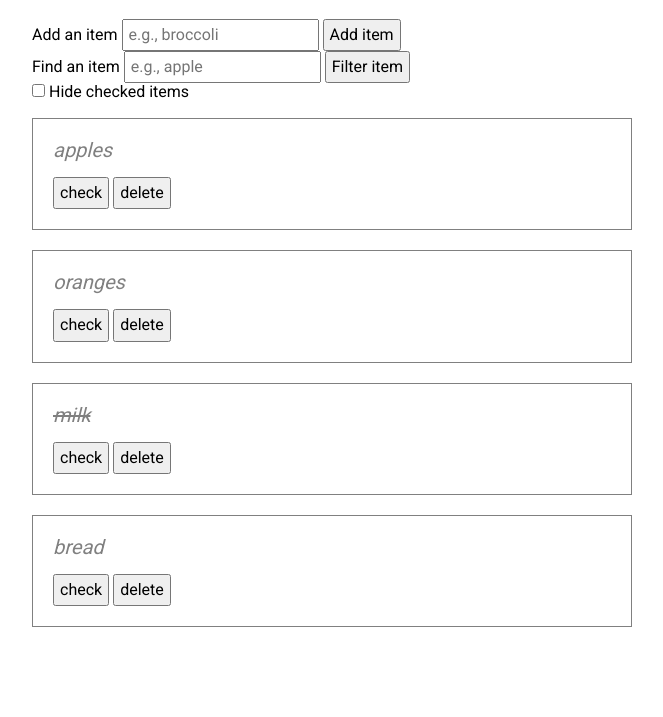
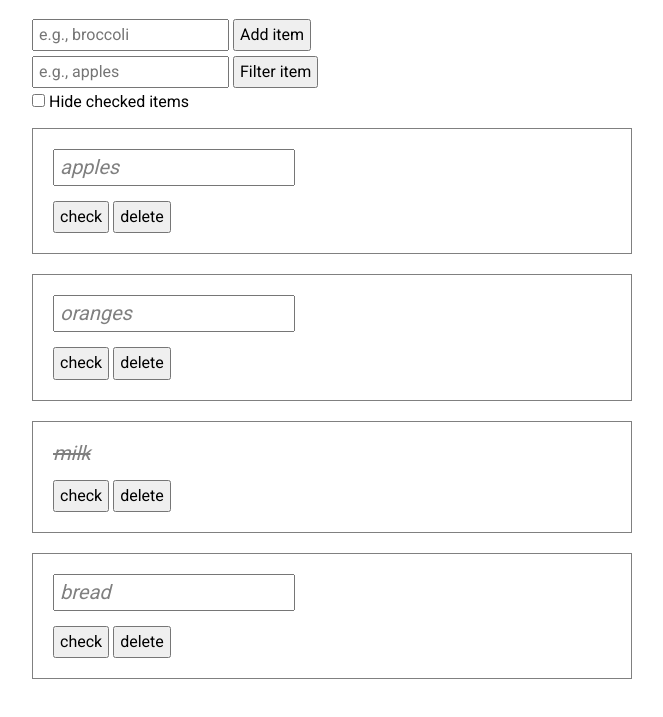
Before and after one commit to thinkful-ei-armadillo/shopping-solo-Andrew, a plain HTML site: page index.html in a window 1280 px wide. Shown: the part 61-778 px from the top of the page, without its empty margins (308-971 px from the left). Drawn offline with nearby package versions, Linux system fonts and the light colour scheme.

Commit message:
all features working

```diff
--- a/index.css
+++ b/index.css
@@ -49,3 +49,11 @@
   .shopping-item__checked {
     text-decoration: line-through;
   }
+
+  #js-shopping-list-form {
+    margin-bottom: 5px;
+  }
+
+  #js-filtered-list-form {
+    margin-bottom: 5px;
+  }
--- a/index.html
+++ b/index.html
@@ -12,13 +12,13 @@
     <div class="container">
         <h1>Shopping List</h1>
         <form id="js-shopping-list-form">
-            <label for="shopping-list-entry">Add an item</label>
+            <label for="shopping-list-entry"></label>
             <input type="text" name="shopping-list-entry" class="js-shopping-list-entry" placeholder="e.g., broccoli">
             <button type="submit">Add item</button>
         </form>
         <form id="js-filtered-list-form">
-            <label for="filtered-display-entry">Find an item</label>
-            <input type="text" name="filtered-display-entry" class="js-filtered-display-entry" placeholder="e.g., apple">
+            <label for="filtered-display-entry"></label>
+            <input type="text" name="filtered-display-entry" class="js-filtered-display-entry" placeholder="e.g., apples">
             <button type="submit">Filter item</button>
         </form>
         <div class="filters">
--- a/index.js
+++ b/index.js
@@ -8,14 +8,32 @@ const STORE = {
 		{name: 'bread', checked: false}
 	],
 	hideChecked: false,
-	filter: false
+	filter: false,
+	editted: false
 };
 
-function generateItemElement(item, itemIndex, template) {
-	return `
-    <li class="js-item-index-element" data-item-index="${itemIndex}">
-      <span id="edit" contenteditable="true" class="shopping-item js-shopping-item ${item.checked ? 'shopping-item__checked' : ''}">${item.name}</span>
-      <div class="shopping-item-controls">
+function generateItemElement(item, index) {
+	if (item.checked){
+		return `
+		<li class="js-item-index-element" data-item-index="${index}">
+		<span class="shopping-item js-shopping-item ${item.checked ? 'shopping-item__checked' : ''}">${item.name}</span>
+		<div class="shopping-item-controls">
+			<button class="shopping-item-toggle js-item-toggle">
+				<span class="button-label">check</span>
+			</button>
+			<button class="shopping-item-delete js-item-delete">
+				<span class="button-label">delete</span>
+			</button>
+		  </div>
+		</li>`;
+	}
+	else{
+		return `
+	<li class="js-item-index-element" data-item-index="${index}">
+	<form class="js-edit-item">
+		<input type="text" class="shopping-item js-shopping-item${item.checked ? 'shopping-item__checked' : ''}" value ="${item.name}" />
+	</form>
+	<div class="shopping-item-controls">
         <button class="shopping-item-toggle js-item-toggle">
             <span class="button-label">check</span>
         </button>
@@ -23,9 +41,36 @@ function generateItemElement(item, itemIndex, template) {
             <span class="button-label">delete</span>
         </button>
       </div>
-    </li>`;
+    </li>`;}
 }
 
+// function handleEditItemClicked(){
+// 	$('.js-shopping-list').submit(function(event){
+// 		event.preventDefault();
+// 		console.log('Edit submitting');
+// 		console.log($(event.target).index());
+// 		// const edittedItemIndex = $(event.target).index();
+// 		// const edittedItemName = $('.js-shopping-item').val();
+// 		// console.log(edittedItemName);
+// 		// generateItemElement(item, edittedItemIndex);
+// 		renderShoppingList();
+
+// 	});
+// }
+
+function handleEditItemClicked(){
+	$('.shopping-list').on('submit', '.js-edit-item', function(event){
+		event.preventDefault();
+		const editItemName = $(event.currentTarget);
+		const editIndex = getItemIndexFromElement(editItemName);
+		console.log(editIndex);
+		// const editItemIndex = 0;
+		// console.log(editItemIndex);
+		STORE.items[editIndex].name = editItemName.find('.shopping-item').val();
+		// const editHTML = generateItemElement(editItemName, 0);
+		renderShoppingList();
+	});
+}
 function generateShoppingItemsString(shoppingList) {
 	console.log('Generating shopping list element');
 
@@ -37,6 +82,7 @@ function generateShoppingItemsString(shoppingList) {
 function renderShoppingList() {
 	// render the shopping list in the DOM
 	console.log('`renderShoppingList` ran');
+
 	if (STORE.filter){
 		STORE.filter = !STORE.filter;
 		const filterItemName = $('.js-filtered-display-entry').val();
@@ -48,17 +94,14 @@ function renderShoppingList() {
 		const filteredItems = STORE.items.filter(element =>!element.checked);
 		$('.js-shopping-list').html(generateShoppingItemsString(filteredItems));
 	}
+	else if (STORE.editted){
+		console.log('We editting');
+	}
 	else {
 		const shoppingListItemsString = generateShoppingItemsString(STORE.items);
 		$('.js-shopping-list').html(shoppingListItemsString);
 	}
 }
-
-// function handleTitleChangeClicked(){
-// 	$('.js-shopping-list').on('click', '.js-shopping-item', function(event){
-// 		console.log($(event.Target));
-// 	});
-// }
 
 function handleCheckboxClicked(){
 	// Event listener for the checkbox
@@ -157,6 +200,7 @@ function handleShoppingList() {
 	handleItemCheckClicked();
 	handleDeleteItemClicked();
 	handleCheckboxClicked();
+	handleEditItemClicked();
 	// handleTitleChangeClicked();
 }
 
```
